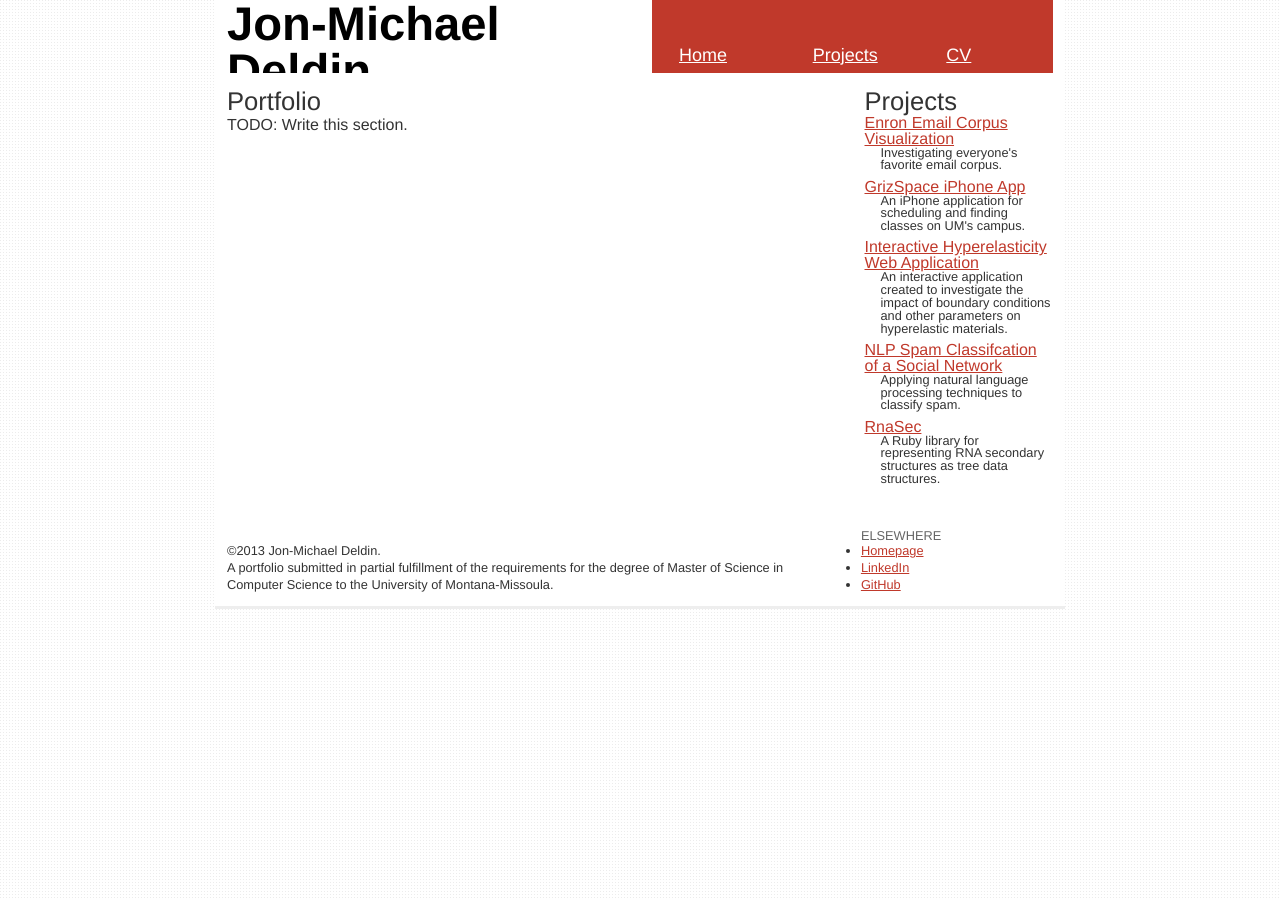
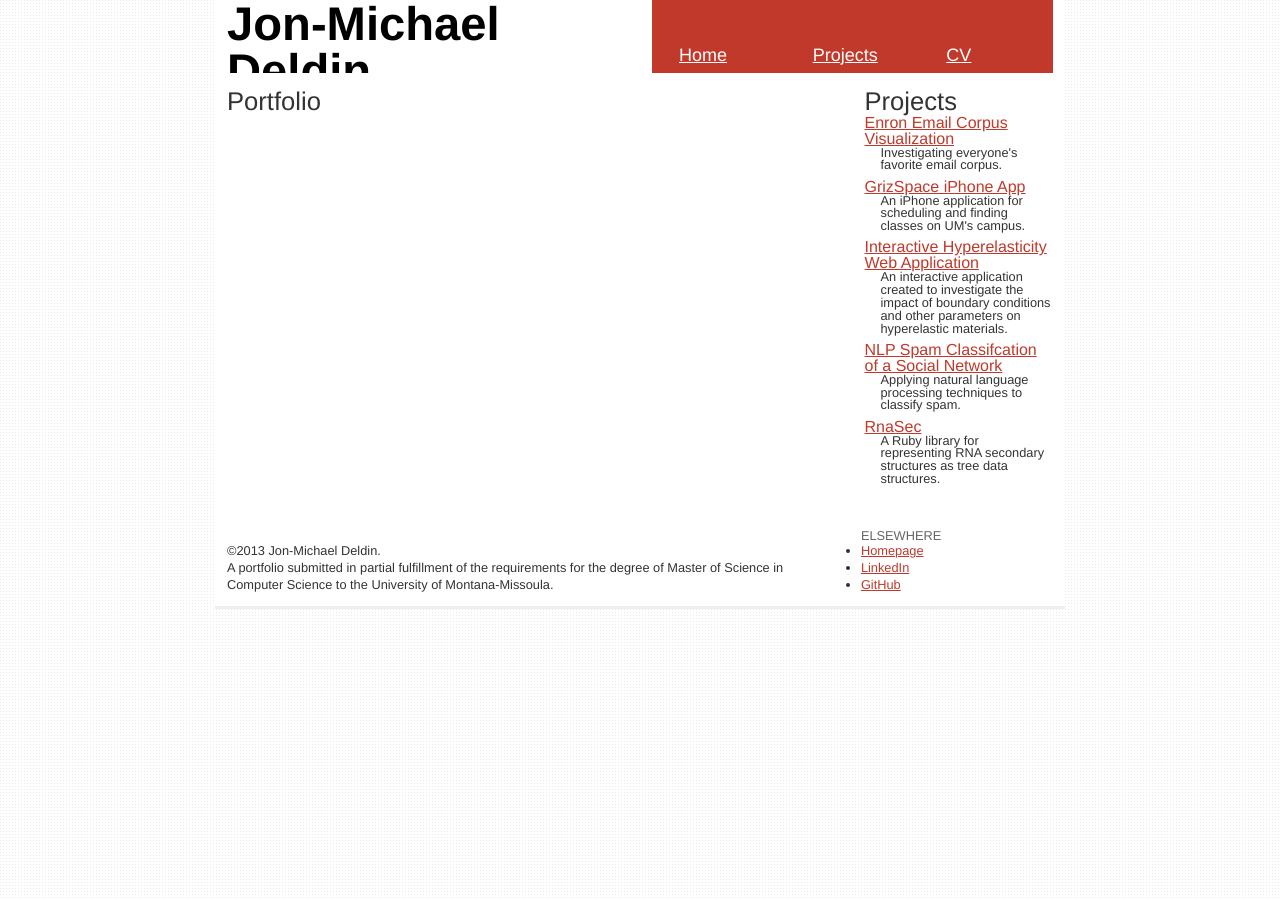
Before and after one commit to jmdeldin/deld.in, a Jekyll site: the page built from index.md, in a window 1280 px wide. Built offline with Jekyll 4.4.1, drawn with Linux system fonts in a browser that asks for light colours; Markdown is read by kramdown in place of the engine named in the settings.

Commit message:
Use markdown for a homepage

```diff
--- a/index.html
+++ b/index.md
@@ -2,6 +2,5 @@
 layout: default
 title:  "Jon-Michael Deldin: Graduate Computer Science Portfolio"
 ---
-<h2>Portfolio</h2>
 
-<p>TODO: Write this section.</p>
+## Portfolio
```
